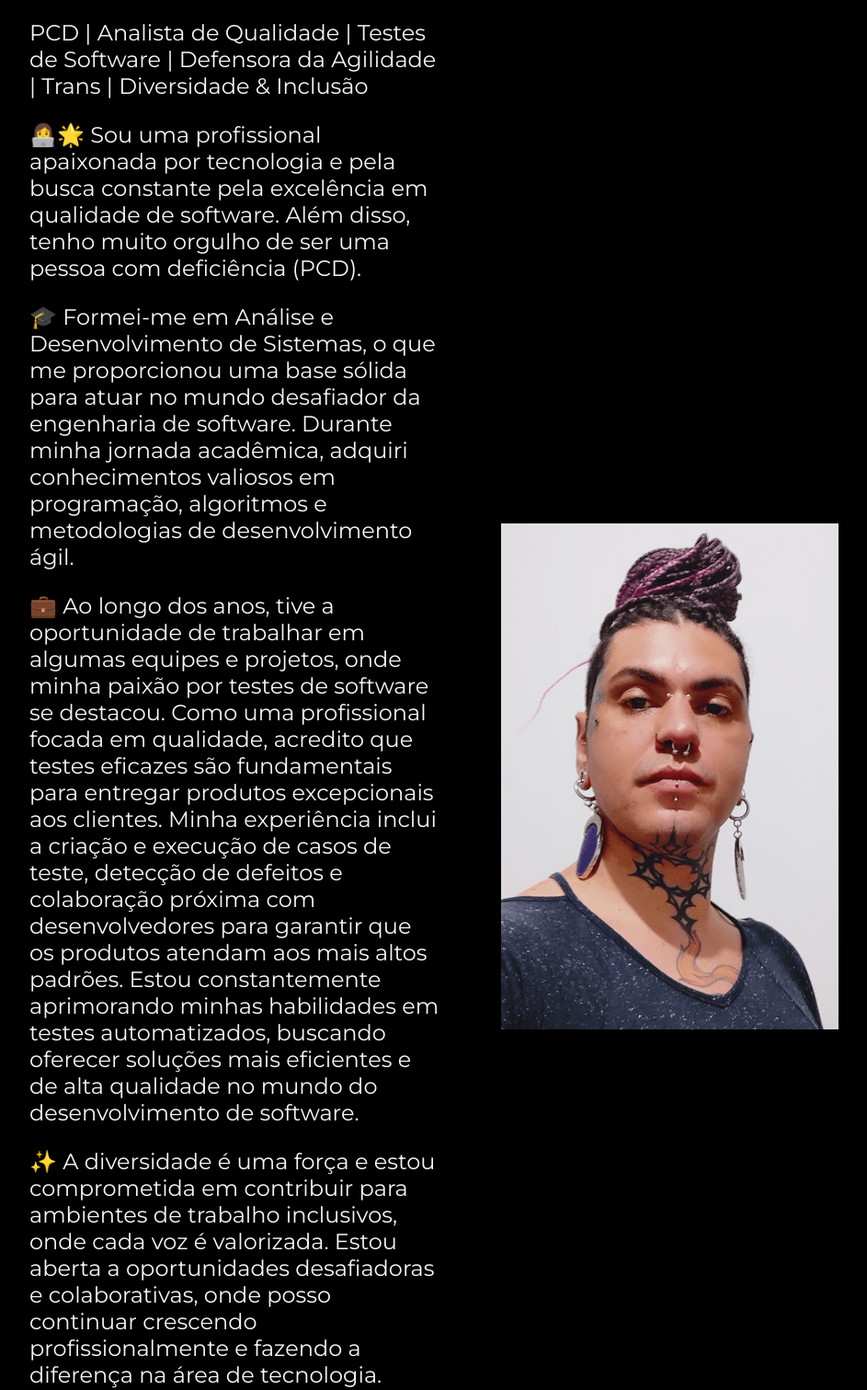
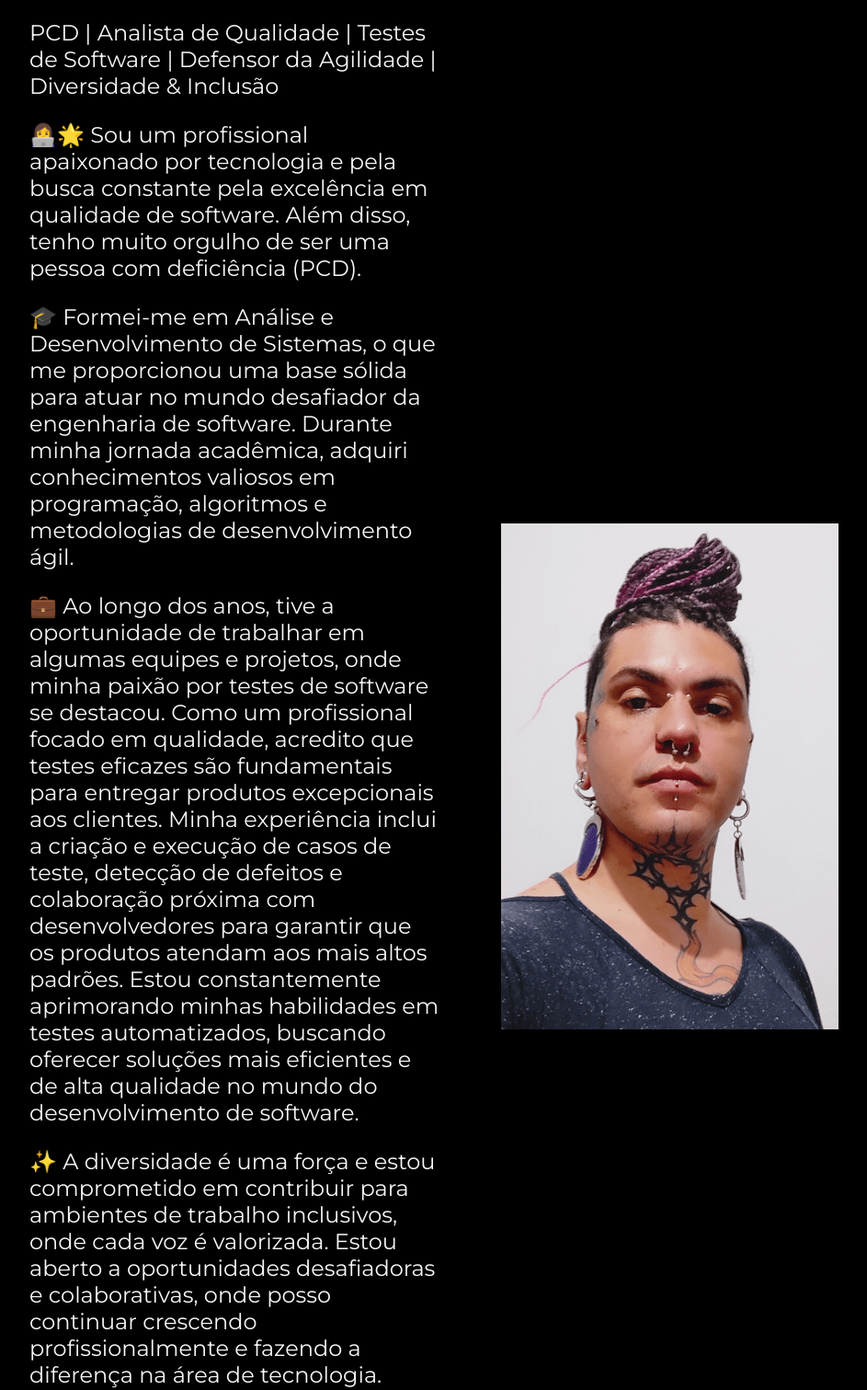
Before and after one commit to cali0p3/portfolio, a plain HTML site: page about.html in a window 1280 px wide. Shown: the part 221-1732 px from the top of the page at 92% size, without its empty margins (176-1119 px from the left). Drawn offline with nearby package versions, Linux system fonts and the light colour scheme.

Commit message:
Alterações de pronomes

```diff
--- a/about.html
+++ b/about.html
@@ -17,18 +17,18 @@
     <main class="apresentacao">
         <section class="apresentacao__conteudo">
             <h1 class="apresentacao__titulo">Sobre mim:</h1>
-            <p class="apresentacao__conteudo__texto">PCD | Analista de Qualidade | Testes de Software | Defensora da Agilidade | Trans | Diversidade & Inclusão</p>
-            <p class="apresentacao__conteudo__texto">👩‍💻🌟 Sou uma profissional apaixonada por tecnologia e pela busca constante pela excelência em qualidade de software. Além disso, tenho muito orgulho de ser uma pessoa com deficiência (PCD).</p>
+            <p class="apresentacao__conteudo__texto">PCD | Analista de Qualidade | Testes de Software | Defensor da Agilidade | Diversidade & Inclusão</p>
+            <p class="apresentacao__conteudo__texto">👩‍💻🌟 Sou um profissional apaixonado por tecnologia e pela busca constante pela excelência em qualidade de software. Além disso, tenho muito orgulho de ser uma pessoa com deficiência (PCD).</p>
             <p class="apresentacao__conteudo__texto">🎓 Formei-me em Análise e Desenvolvimento de Sistemas, o que me proporcionou uma base sólida para atuar no mundo desafiador da engenharia de software. Durante minha jornada acadêmica, adquiri conhecimentos valiosos em programação, algoritmos e metodologias de desenvolvimento ágil.</p>
-            <p class="apresentacao__conteudo__texto">💼 Ao longo dos anos, tive a oportunidade de trabalhar em algumas equipes e projetos, onde minha paixão por testes de software se destacou. Como uma profissional focada em qualidade, acredito que testes eficazes são fundamentais para entregar produtos excepcionais aos clientes. Minha experiência inclui a criação e execução de casos de teste, detecção de defeitos e colaboração próxima com desenvolvedores para garantir que os produtos atendam aos mais altos padrões. Estou constantemente aprimorando minhas habilidades em testes automatizados, buscando oferecer soluções mais eficientes e de alta qualidade no mundo do desenvolvimento de software.</p>
-            <p class="apresentacao__conteudo__texto">✨ A diversidade é uma força e estou comprometida em contribuir para ambientes de trabalho inclusivos, onde cada voz é valorizada. Estou aberta a oportunidades desafiadoras e colaborativas, onde posso continuar crescendo profissionalmente e fazendo a diferença na área de tecnologia. </p>
+            <p class="apresentacao__conteudo__texto">💼 Ao longo dos anos, tive a oportunidade de trabalhar em algumas equipes e projetos, onde minha paixão por testes de software se destacou. Como um profissional focado em qualidade, acredito que testes eficazes são fundamentais para entregar produtos excepcionais aos clientes. Minha experiência inclui a criação e execução de casos de teste, detecção de defeitos e colaboração próxima com desenvolvedores para garantir que os produtos atendam aos mais altos padrões. Estou constantemente aprimorando minhas habilidades em testes automatizados, buscando oferecer soluções mais eficientes e de alta qualidade no mundo do desenvolvimento de software.</p>
+            <p class="apresentacao__conteudo__texto">✨ A diversidade é uma força e estou comprometido em contribuir para ambientes de trabalho inclusivos, onde cada voz é valorizada. Estou aberto a oportunidades desafiadoras e colaborativas, onde posso continuar crescendo profissionalmente e fazendo a diferença na área de tecnologia. </p>
             <p class="apresentacao__conteudo__texto">🤝 Vamos conectar? Adoraria construir novas conexões e compartilhar ideias com outros profissionais apaixonados por tecnologia. Vamos juntos criar um futuro digital inclusivo e de alta qualidade.</p>
 
         </section>
-        <img src="./assets/imagem.png" alt="Foto da Roberta Longoni">
+        <img src="./assets/imagem.png" alt="Foto do Roberto Longoni">
     </main>
     <footer class="rodape">
-        <p>Desenvolvido por Roberta Longoni</p>
+        <p>Desenvolvido por Roberto Longoni</p>
     </footer>
 </body>
 
```
